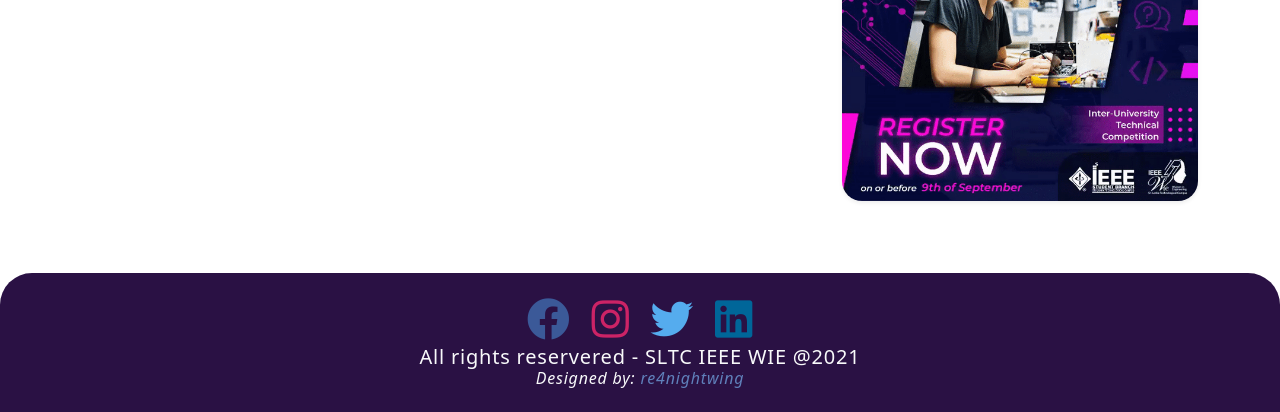
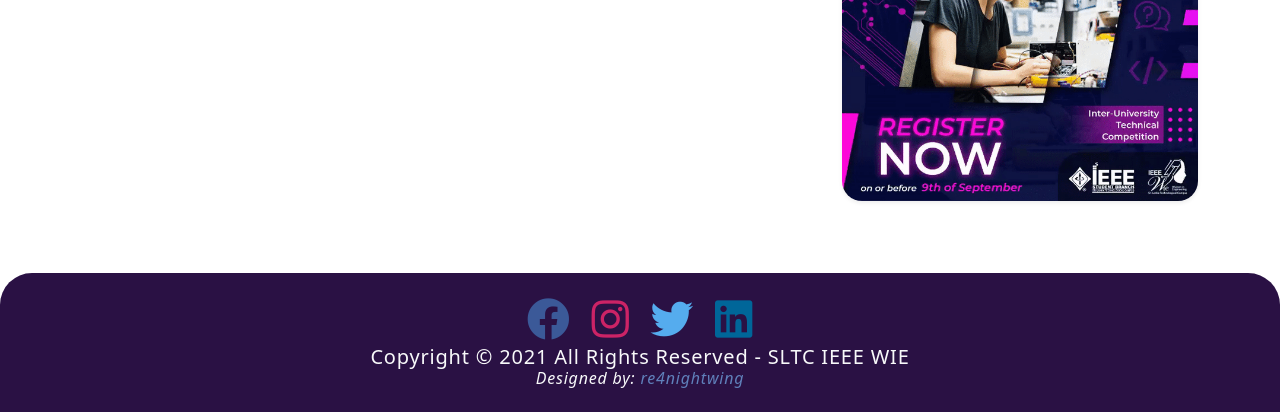
Before and after one commit to re4nightwing/InspiHER-TECH-SLTC-IEEE-WIE, a plain HTML site: page index.html in a window 1280 px wide. Shown: the part 6742-7154 px from the top of the page. Drawn offline with nearby package versions, Linux system fonts and the light colour scheme.

Commit message:
minor changes

```diff
--- a/index.html
+++ b/index.html
@@ -818,7 +818,7 @@
                 <span style="font-size: 2em;" class="mx-2"><a href="https://www.instagram.com/sltcwie/" target="_blank"><i class="fab fa-instagram fa-lg"></i></a></span>
                 <span style="font-size: 2em;" class="mx-2"><a href="https://twitter.com/sltcieeewie" target="_blank"><i class="fab fa-twitter fa-lg"></i></a></span>
                 <span style="font-size: 2em;" class="mx-2"><a href="https://www.linkedin.com/company/ieee-wie-student-branch-affinity-group-of-sltc" target="_blank"><i class="fab fa-linkedin fa-lg"></i></a></span>
-                <h5 class="m-0 text-light">All rights reservered - SLTC IEEE WIE @2021</h5>
+                <h5 class="m-0 text-light">Copyright © 2021 All Rights Reserved - SLTC IEEE WIE</h5>
                 <h6 class="m-0 text-light"><i>Designed by: <a style="text-decoration: none;color: #6081bb;" href="https://github.com/re4nightwing">re4nightwing</a></i></h6>
             </div>
         </div>
```
Also changed, not shown: staff.html (+1 -1 lines).
